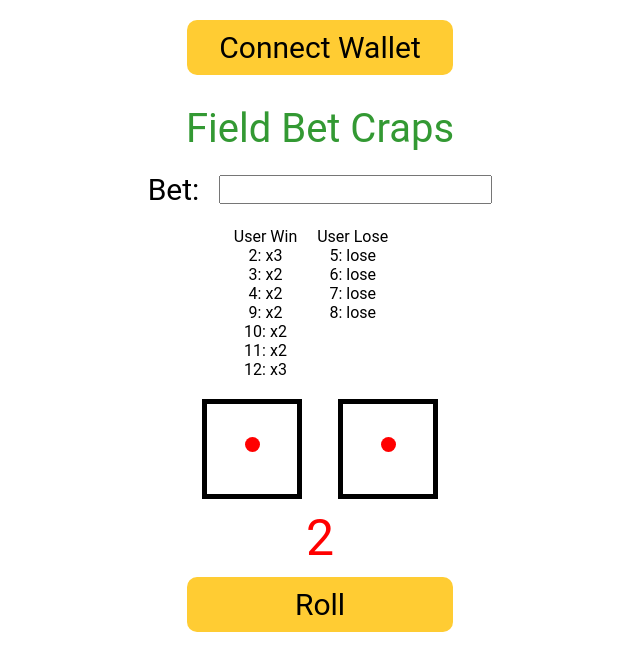
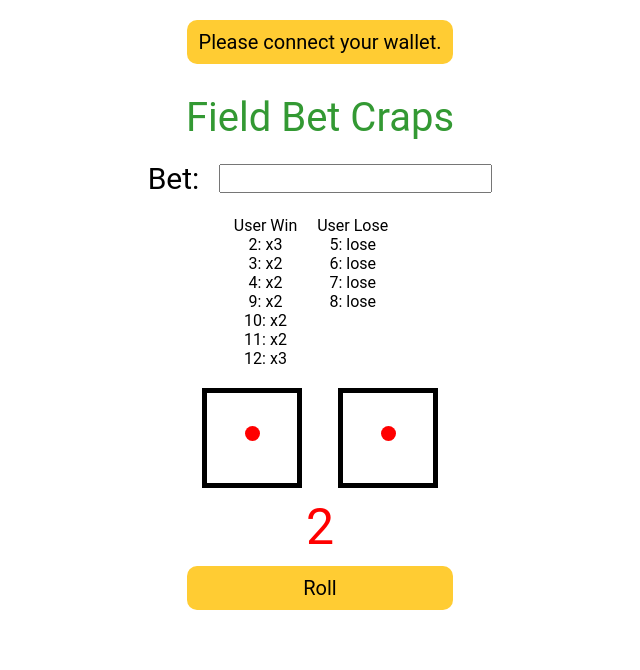
Before and after one commit to Generation-Foundation/Dapp-front, a Next.js app: page / in a window 1280 px wide. Shown: the top 670 px of the page, without its empty margins (320-960 px from the left). Built offline with nearby package versions, Linux system fonts and the light colour scheme.

Commit message:
[Fix] fix the little things

```diff
--- a/package.json
+++ b/package.json
@@ -21,6 +21,7 @@
     "ethers": "^5.7.2",
     "next": "13.1.1",
     "react": "18.2.0",
+    "react-device-detect": "^2.2.2",
     "react-dom": "18.2.0",
     "recoil": "^0.7.6",
     "uuid": "^9.0.0"
--- a/src/components/commons/button/button.tsx
+++ b/src/components/commons/button/button.tsx
@@ -5,7 +5,11 @@ import * as s from "./buttonStyle";
 import { IButtonComponentProps } from "./button.types";
 
 const ButtonComponent = (props: IButtonComponentProps) => {
-  return <s.Button onClick={props.onClick}>{props.text}</s.Button>;
+  return (
+    <s.Button onClick={props.onClick} disabled={props.disabled || false}>
+      {props.text}
+    </s.Button>
+  );
 };
 
 export default ButtonComponent;
--- a/src/components/commons/button/button.types.ts
+++ b/src/components/commons/button/button.types.ts
@@ -1,4 +1,5 @@
 export interface IButtonComponentProps {
   text: string;
+  disabled?: boolean;
   onClick?: () => void;
 }
--- a/src/components/commons/button/buttonStyle.ts
+++ b/src/components/commons/button/buttonStyle.ts
@@ -1,11 +1,11 @@
 import styled from "@emotion/styled";
 
 export const Button = styled.button`
-  padding: 10px 0;
+  padding: 10px;
   width: 90%;
   border: none;
   border-radius: 10px;
-  font-size: 30px;
+  font-size: 20px;
   background-color: #ffcc33;
   cursor: pointer;
 `;
--- a/src/components/commons/modal/modal.style.ts
+++ b/src/components/commons/modal/modal.style.ts
@@ -64,6 +64,6 @@ export const Benefit = styled.div`
   align-items: center;
   justify-content: center;
   margin-bottom: 10px;
-  font-size: 30px;
+  font-size: 20px;
   color: blue;
 `;
--- a/src/components/units/main/main.container.tsx
+++ b/src/components/units/main/main.container.tsx
@@ -14,6 +14,8 @@ import {
   dice2State,
   diceSumState,
 } from "../../../commons/store";
+
+import { isMobile, browserName } from "react-device-detect";
 
 declare const window: typeof globalThis & {
   ethereum: any;
@@ -60,6 +62,12 @@ const MainContainer = () => {
   };
 
   const onClickConnectWallet = async () => {
+    console.log(browserName);
+    if (browserName === "Mobile Safari" || browserName === "Mobile Chrome") {
+      alert("Please go into the Metamask browser.");
+      return;
+    }
+
     if (window.ethereum) {
       try {
         const account = await window.ethereum.request({
@@ -85,7 +93,7 @@ const MainContainer = () => {
       }
       const diceContract = await onClickContract();
       const result = await diceContract.roll(String(bettingPrice * 10 ** 18), {
-        gasLimit: 100000,
+        gasLimit: 2000000,
       });
       const complete = await result.wait();
       if (complete.status === 1) {
@@ -112,6 +120,7 @@ const MainContainer = () => {
 
   return (
     <MainPresenter
+      wallet={wallet}
       dice1={dice1}
       dice2={dice2}
       diceSum={diceSum}
--- a/src/components/units/main/main.presenter.tsx
+++ b/src/components/units/main/main.presenter.tsx
@@ -28,8 +28,13 @@ const MainPresenter = (props: IMainPresenterProps) => {
           </s.LoadingContainer>
         )}
         <ButtonComponent
-          text={"Connect Wallet"}
+          text={
+            props.wallet === ""
+              ? "Please connect your wallet."
+              : "Your wallet is connected."
+          }
           onClick={props.onClickConnectWallet}
+          disabled={props.wallet === "" ? false : true}
         />
         <s.Title>Field Bet Craps</s.Title>
         <s.BettingContainer>
--- a/src/components/units/main/main.types.ts
+++ b/src/components/units/main/main.types.ts
@@ -1,5 +1,6 @@
 import { ChangeEvent } from "react";
 export interface IMainPresenterProps {
+  wallet: string;
   dice1: number;
   dice2: number;
   diceSum: number;
```
Also changed, not shown: 1 other file (tests, documents, lock files or other folders).
